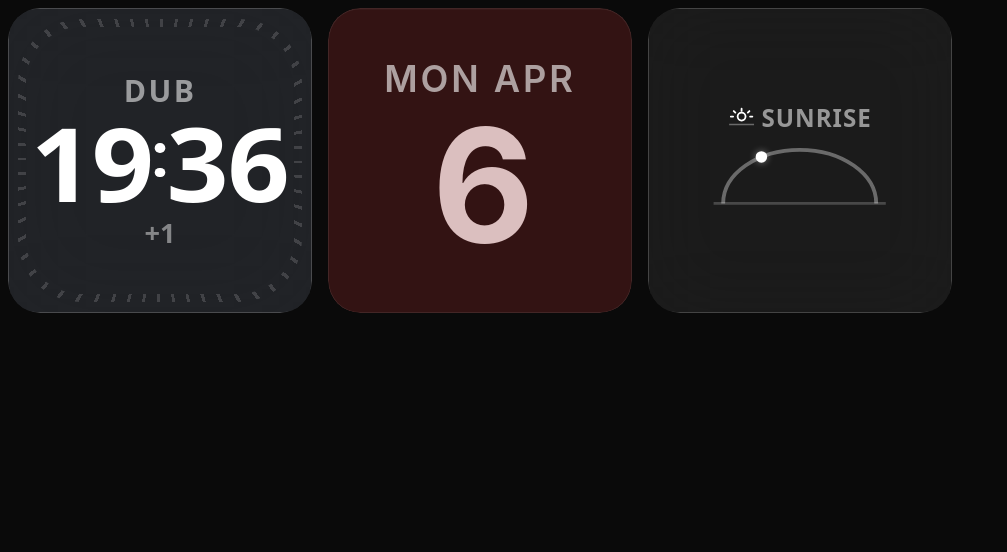
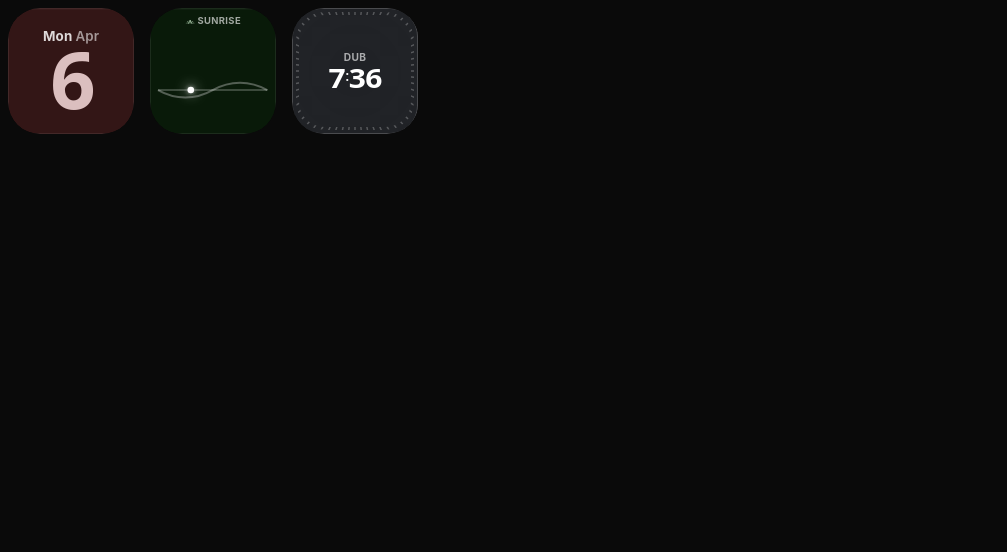
Before and after one commit to omarbaker8/Dashboard, a Flask app: page /dashboard in a window 1280 px wide. Shown: the part 74-626 px from the top of the page, without its empty margins (0-1007 px from the left). Run offline with Flask 3, Linux system fonts and the light colour scheme.

Commit message:
refactoring wdigets

```diff
--- a/app.py
+++ b/app.py
@@ -197,4 +197,4 @@ def update_layout():
 
 
 if __name__ == '__main__':
-    app.run(host='0.0.0.0', port=5001, debug=True)
+    app.run(host='0.0.0.0', port=5003, debug=True)
--- a/static/main.js
+++ b/static/main.js
@@ -11,10 +11,10 @@
     var gridEl = document.getElementById('dashboard-grid');
     if (!gridEl) return;
 
-    var colWidth = gridEl.offsetWidth / 12;
+    var colWidth = gridEl.offsetWidth / 18;
 
     var grid = GridStack.init({
-        column: 12,
+        column: 18,
         cellHeight: Math.round(colWidth),
         margin: 8,
         float: true,
@@ -83,132 +83,4 @@
 
     grid.on('change', function (_event, items) { saveLayout(items); });
 
-
-    // =================================================================
-    // LIVE CLOCK — updates every second for any widget-clock
-    // =================================================================
-
-    function updateClocks() {
-        var clocks = document.querySelectorAll('.widget-clock[data-timezone]');
-        var localNow = new Date();
-
-        clocks.forEach(function (el) {
-            var tz = el.getAttribute('data-timezone');
-            try {
-                // Get time in the target timezone
-                var opts = { hour: 'numeric', minute: '2-digit', hour12: false, timeZone: tz };
-                var parts = new Intl.DateTimeFormat('en-GB', opts).formatToParts(localNow);
-                var h = '', m = '';
-                parts.forEach(function (p) {
-                    if (p.type === 'hour') h = p.value;
-                    if (p.type === 'minute') m = p.value;
-                });
-                // Remove leading zero from hour
-                if (h.charAt(0) === '0') h = h.substring(1);
-
-                var hoursEl = el.querySelector('.clock-hours');
-                var minsEl = el.querySelector('.clock-minutes');
-                if (hoursEl) hoursEl.textContent = h;
-                if (minsEl) minsEl.textContent = m;
-
-                // Calculate offset from local time
-                var localOffset = localNow.getTimezoneOffset(); // in minutes, inverted
-                var tzTime = new Date(localNow.toLocaleString('en-US', { timeZone: tz }));
-                var diff = Math.round((tzTime - localNow) / 60000 + localOffset); // diff in minutes
-                var diffHours = Math.round(diff / 60);
-                var offsetEl = el.querySelector('.clock-offset');
-                if (offsetEl) {
-                    if (diffHours === 0) {
-                        offsetEl.textContent = 'Local';
-                    } else {
-                        offsetEl.textContent = (diffHours > 0 ? '+' : '') + diffHours;
-                    }
-                }
-            } catch (e) {
-                // Invalid timezone — leave as-is
-            }
-        });
-    }
-
-    updateClocks();
-    setInterval(updateClocks, 1000);
-
-
-    // =================================================================
-    // LIVE SUNRISE/SUNSET — fetches from sunrise-sunset.org API
-    // =================================================================
-
-    function updateSunrise() {
-        var widgets = document.querySelectorAll('.widget-sunrise[data-lat][data-lng]');
-
-        widgets.forEach(function (el) {
-            var lat = el.getAttribute('data-lat');
-            var lng = el.getAttribute('data-lng');
-
-            fetch('https://api.sunrise-sunset.org/json?lat=' + lat + '&lng=' + lng + '&formatted=0')
-                .then(function (r) { return r.json(); })
-                .then(function (data) {
-                    if (data.status !== 'OK') return;
-
-                    var sunrise = new Date(data.results.sunrise);
-                    var sunset = new Date(data.results.sunset);
-                    var now = new Date();
-
-                    // Format time
-                    function fmt(d) {
-                        var h = d.getHours();
-                        var m = d.getMinutes();
-                        var ampm = h >= 12 ? 'PM' : 'AM';
-                        h = h % 12 || 12;
-                        return { time: h + ':' + (m < 10 ? '0' : '') + m, ampm: ampm };
-                    }
-
-                    var sr = fmt(sunrise);
-                    var ss = fmt(sunset);
-
-                    var timeVal = el.querySelector('.sunrise-time-val');
-                    var ampmEl = el.querySelector('.sunrise-ampm');
-                    var sunsetEl = el.querySelector('.sunrise-sunset');
-
-                    if (timeVal) timeVal.textContent = sr.time;
-                    if (ampmEl) ampmEl.textContent = sr.ampm;
-                    if (sunsetEl) sunsetEl.textContent = 'Sunset: ' + ss.time + ss.ampm;
-
-                    // Position sun dot on the arc based on current time
-                    var sunDot = el.querySelector('.sun-dot');
-                    if (sunDot) {
-                        var srMs = sunrise.getTime();
-                        var ssMs = sunset.getTime();
-                        var nowMs = now.getTime();
-                        var progress = 0;
-
-                        if (nowMs < srMs) {
-                            progress = 0; // before sunrise
-                        } else if (nowMs > ssMs) {
-                            progress = 1; // after sunset
-                        } else {
-                            progress = (nowMs - srMs) / (ssMs - srMs);
-                        }
-
-                        // Map progress to angle on the elliptical arc
-                        // Arc: center (50,30), rx=40, ry=28
-                        // angle goes from PI (left) to 0 (right)
-                        var angle = Math.PI * (1 - progress);
-                        var cx = 50 + 40 * Math.cos(angle);
-                        var cy = 30 - 28 * Math.sin(angle);
-
-                        sunDot.setAttribute('cx', cx.toFixed(1));
-                        sunDot.setAttribute('cy', cy.toFixed(1));
-                    }
-                })
-                .catch(function (err) {
-                    console.error('Sunrise API error:', err);
-                });
-        });
-    }
-
-    updateSunrise();
-    // Refresh sunrise data every 10 minutes
-    setInterval(updateSunrise, 600000);
-
 })();
--- a/static/styles.css
+++ b/static/styles.css
@@ -199,33 +199,7 @@ header a.active {
     margin: 8px;
 }
 
-/* --- Widget Inner Component Styles (proportional via cqmin) --- */
-
-/* Calendar Widget */
-.widget-calendar {
-    display: flex;
-    flex-direction: column;
-    align-items: center;
-    justify-content: center;
-    height: 100%;
-    width: 100%;
-    gap: 2cqmin;
-}
-
-.widget-calendar .cal-month {
-    font-size: 12cqmin;
-    font-weight: 600;
-    color: rgba(255, 255, 255, 0.6);
-    text-transform: uppercase;
-    letter-spacing: 0.08em;
-}
-
-.widget-calendar .cal-day {
-    font-size: 52cqmin;
-    font-weight: 700;
-    line-height: 1;
-    letter-spacing: -0.04em;
-}
+/* --- Shared Typography Faces --- */
 
 /* Rounded font face — macOS SF Pro Rounded */
 @font-face {
@@ -289,171 +263,6 @@ header a.active {
     font-family: 'SFCompactRounded';
     src: local('.SFCompactRounded-Heavy'), local('SFCompactRounded-Heavy');
     font-weight: 800;
-}
-
-/* Clock Widget — rebuilt from scratch */
-.widget-clock {
-    position: relative;
-    display: flex;
-    flex-direction: column;
-    align-items: center;
-    justify-content: center;
-    /* Force 1:1 square */
-    aspect-ratio: 1 / 1;
-    width: 100%;
-    max-height: 100%;
-    margin: auto;
-    font-family: 'SFCompactRounded', 'SFCompact', 'SFRounded', 'DIN Condensed', ui-rounded, system-ui, sans-serif;
-}
-
-/* Radial tick ring — thin spokes masked to a squircle donut */
-.widget-clock .clock-ticks {
-    position: absolute;
-    inset: 3cqmin;
-    border-radius: 22%;
-    pointer-events: none;
-    /* Tick length = padding thickness */
-    padding: 2.5cqmin;
-    /* 60 radial spokes: 1.2deg tick, 4.8deg gap = 6deg step = 60 ticks */
-    background: repeating-conic-gradient(
-        from 0deg,
-        rgba(255,255,255,0.15) 0deg 1.2deg,
-        transparent 1.2deg 6deg
-    );
-    /* Squircle donut: subtract content-box from padding-box */
-    -webkit-mask:
-        linear-gradient(#000 0 0) content-box,
-        linear-gradient(#000 0 0);
-    -webkit-mask-composite: xor;
-    mask:
-        linear-gradient(#000 0 0) content-box,
-        linear-gradient(#000 0 0);
-    mask-composite: exclude;
-}
-
-.widget-clock .clock-city {
-    font-size: 10cqmin;
-    font-weight: 600;
-    color: inherit;
-    opacity: 0.55;
-    text-transform: uppercase;
-    letter-spacing: 0.08em;
-    z-index: 1;
-}
-
-.widget-clock .clock-time {
-    display: flex;
-    align-items: center;
-    font-size: 34cqmin;
-    font-weight: 700;
-    letter-spacing: -0.01em;
-    line-height: 1;
-    z-index: 1;
-    /* Widen the condensed font slightly */
-    transform: scaleX(1.06);
-}
-
-/* Colon as perfect circles */
-.widget-clock .clock-colon {
-    display: inline-flex;
-    flex-direction: column;
-    align-items: center;
-    justify-content: center;
-    gap: 5cqmin;
-    margin: 0 0.5cqmin;
-    padding-bottom: 1.5cqmin;
-}
-
-.widget-clock .clock-colon-dot {
-    width: 3.2cqmin;
-    height: 3.2cqmin;
-    border-radius: 50%;
-    background: currentColor;
-}
-
-.widget-clock .clock-offset {
-    font-size: 9cqmin;
-    font-weight: 600;
-    color: inherit;
-    opacity: 0.45;
-    z-index: 1;
-}
-
-/* Sunrise/Sunset Widget */
-.widget-sunrise {
-    display: flex;
-    flex-direction: column;
-    align-items: center;
-    justify-content: center;
-    height: 100%;
-    width: 100%;
-    padding: 6cqmin;
-    box-sizing: border-box;
-    font-family: 'SFRounded', 'SF Pro Rounded', ui-rounded, system-ui, sans-serif;
-    gap: 0;
-}
-
-.widget-sunrise .sunrise-header {
-    display: flex;
-    align-items: center;
-    gap: 2cqmin;
-    margin-bottom: 1cqmin;
-}
-
-.widget-sunrise .sunrise-icon svg {
-    width: 9cqmin;
-    height: 9cqmin;
-    display: block;
-}
-
-.widget-sunrise .sunrise-label {
-    font-size: 8cqmin;
-    font-weight: 700;
-    text-transform: uppercase;
-    letter-spacing: 0.04em;
-    color: rgba(255, 255, 255, 0.55);
-}
-
-.widget-sunrise .sunrise-time {
-    font-size: 28cqmin;
-    font-weight: 700;
-    line-height: 1.1;
-    letter-spacing: -0.02em;
-}
-
-.widget-sunrise .sunrise-time small {
-    font-size: 48%;
-    font-weight: 600;
-    vertical-align: baseline;
-    letter-spacing: 0;
-}
-
-.widget-sunrise .sunrise-curve {
-    width: 72%;
-    margin: 3cqmin 0 2cqmin;
-    overflow: visible;
-}
-
-.widget-sunrise .sunrise-curve .arc {
-    fill: none;
-    stroke: rgba(255, 255, 255, 0.35);
-    stroke-width: 2;
-}
-
-.widget-sunrise .sunrise-curve .horizon {
-    stroke: rgba(255, 255, 255, 0.2);
-    stroke-width: 1.5;
-}
-
-.widget-sunrise .sunrise-curve .sun-dot {
-    fill: #fff;
-    filter: drop-shadow(0 0 2px rgba(255,255,255,0.4));
-}
-
-.widget-sunrise .sunrise-sunset {
-    font-size: 8cqmin;
-    font-weight: 600;
-    color: rgba(255, 255, 255, 0.45);
 }
 
 /* --- Settings Page --- */
@@ -1143,3 +952,79 @@ header a.active {
     white-space: nowrap;
     border: 0;
 }
+
+/* GridStack 18-column layout generated manually */
+.gs-18>.grid-stack-item[gs-x="1"] { left: 5.556%; }
+.gs-18>.grid-stack-item[gs-w="1"] { width: 5.556%; }
+.gs-18>.grid-stack-item[gs-x="2"] { left: 11.111%; }
+.gs-18>.grid-stack-item[gs-w="2"] { width: 11.111%; }
+.gs-18>.grid-stack-item[gs-x="3"] { left: 16.667%; }
+.gs-18>.grid-stack-item[gs-w="3"] { width: 16.667%; }
+.gs-18>.grid-stack-item[gs-x="4"] { left: 22.222%; }
+.gs-18>.grid-stack-item[gs-w="4"] { width: 22.222%; }
+.gs-18>.grid-stack-item[gs-x="5"] { left: 27.778%; }
+.gs-18>.grid-stack-item[gs-w="5"] { width: 27.778%; }
+.gs-18>.grid-stack-item[gs-x="6"] { left: 33.333%; }
+.gs-18>.grid-stack-item[gs-w="6"] { width: 33.333%; }
+.gs-18>.grid-stack-item[gs-x="7"] { left: 38.889%; }
+.gs-18>.grid-stack-item[gs-w="7"] { width: 38.889%; }
+.gs-18>.grid-stack-item[gs-x="8"] { left: 44.444%; }
+.gs-18>.grid-stack-item[gs-w="8"] { width: 44.444%; }
+.gs-18>.grid-stack-item[gs-x="9"] { left: 50.0%; }
+.gs-18>.grid-stack-item[gs-w="9"] { width: 50.0%; }
+.gs-18>.grid-stack-item[gs-x="10"] { left: 55.556%; }
+.gs-18>.grid-stack-item[gs-w="10"] { width: 55.556%; }
+.gs-18>.grid-stack-item[gs-x="11"] { left: 61.111%; }
+.gs-18>.grid-stack-item[gs-w="11"] { width: 61.111%; }
+.gs-18>.grid-stack-item[gs-x="12"] { left: 66.667%; }
+.gs-18>.grid-stack-item[gs-w="12"] { width: 66.667%; }
+.gs-18>.grid-stack-item[gs-x="13"] { left: 72.222%; }
+.gs-18>.grid-stack-item[gs-w="13"] { width: 72.222%; }
+.gs-18>.grid-stack-item[gs-x="14"] { left: 77.778%; }
+.gs-18>.grid-stack-item[gs-w="14"] { width: 77.778%; }
+.gs-18>.grid-stack-item[gs-x="15"] { left: 83.333%; }
+.gs-18>.grid-stack-item[gs-w="15"] { width: 83.333%; }
+.gs-18>.grid-stack-item[gs-x="16"] { left: 88.889%; }
+.gs-18>.grid-stack-item[gs-w="16"] { width: 88.889%; }
+.gs-18>.grid-stack-item[gs-x="17"] { left: 94.444%; }
+.gs-18>.grid-stack-item[gs-w="17"] { width: 94.444%; }
+.gs-18>.grid-stack-item[gs-x="18"] { left: 100.0%; }
+.gs-18>.grid-stack-item[gs-w="18"] { width: 100.0%; }
+.gs-18 > .grid-stack-item[gs-w="1"] { width: 5.556%; }
+.gs-18 > .grid-stack-item[gs-x="1"] { left: 5.556%; }
+.gs-18 > .grid-stack-item[gs-w="2"] { width: 11.111%; }
+.gs-18 > .grid-stack-item[gs-x="2"] { left: 11.111%; }
+.gs-18 > .grid-stack-item[gs-w="3"] { width: 16.667%; }
+.gs-18 > .grid-stack-item[gs-x="3"] { left: 16.667%; }
+.gs-18 > .grid-stack-item[gs-w="4"] { width: 22.222%; }
+.gs-18 > .grid-stack-item[gs-x="4"] { left: 22.222%; }
+.gs-18 > .grid-stack-item[gs-w="5"] { width: 27.778%; }
+.gs-18 > .grid-stack-item[gs-x="5"] { left: 27.778%; }
+.gs-18 > .grid-stack-item[gs-w="6"] { width: 33.333%; }
+.gs-18 > .grid-stack-item[gs-x="6"] { left: 33.333%; }
+.gs-18 > .grid-stack-item[gs-w="7"] { width: 38.889%; }
+.gs-18 > .grid-stack-item[gs-x="7"] { left: 38.889%; }
+.gs-18 > .grid-stack-item[gs-w="8"] { width: 44.444%; }
+.gs-18 > .grid-stack-item[gs-x="8"] { left: 44.444%; }
+.gs-18 > .grid-stack-item[gs-w="9"] { width: 50.0%; }
+.gs-18 > .grid-stack-item[gs-x="9"] { left: 50.0%; }
+.gs-18 > .grid-stack-item[gs-w="10"] { width: 55.556%; }
+.gs-18 > .grid-stack-item[gs-x="10"] { left: 55.556%; }
+.gs-18 > .grid-stack-item[gs-w="11"] { width: 61.111%; }
+.gs-18 > .grid-stack-item[gs-x="11"] { left: 61.111%; }
+.gs-18 > .grid-stack-item[gs-w="12"] { width: 66.667%; }
+.gs-18 > .grid-stack-item[gs-x="12"] { left: 66.667%; }
+.gs-18 > .grid-stack-item[gs-w="13"] { width: 72.222%; }
+.gs-18 > .grid-stack-item[gs-x="13"] { left: 72.222%; }
+.gs-18 > .grid-stack-item[gs-w="14"] { width: 77.778%; }
+.gs-18 > .grid-stack-item[gs-x="14"] { left: 77.778%; }
+.gs-18 > .grid-stack-item[gs-w="15"] { width: 83.333%; }
+.gs-18 > .grid-stack-item[gs-x="15"] { left: 83.333%; }
+.gs-18 > .grid-stack-item[gs-w="16"] { width: 88.889%; }
+.gs-18 > .grid-stack-item[gs-x="16"] { left: 88.889%; }
+.gs-18 > .grid-stack-item[gs-w="17"] { width: 94.444%; }
+.gs-18 > .grid-stack-item[gs-x="17"] { left: 94.444%; }
+.gs-18 > .grid-stack-item[gs-w="18"] { width: 100.0%; }
+.gs-18 > .grid-stack-item[gs-x="18"] { left: 100.0%; }
+.gs-18 > .grid-stack-item[gs-x="0"] { left: 0%; }
+.gs-18 > .grid-stack-item { width: 5.556%; }
```
Also changed, not shown: widgets/widget-apple-calendar/data.js (+5 -5 lines), widgets/widget-apple-clock/data.js, widgets/widget-apple-sunrise/data.js.
